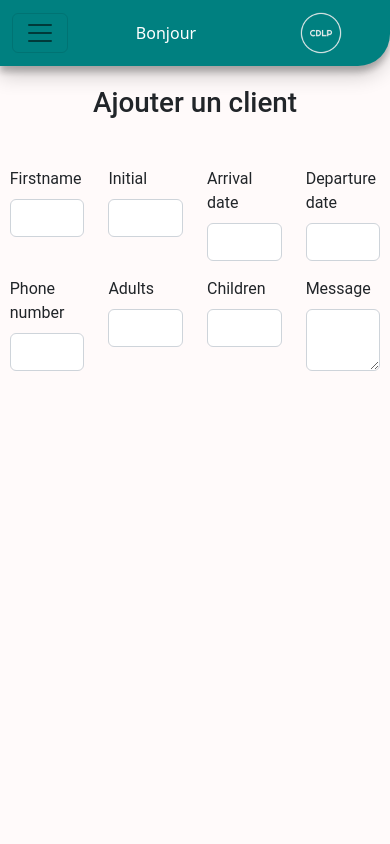
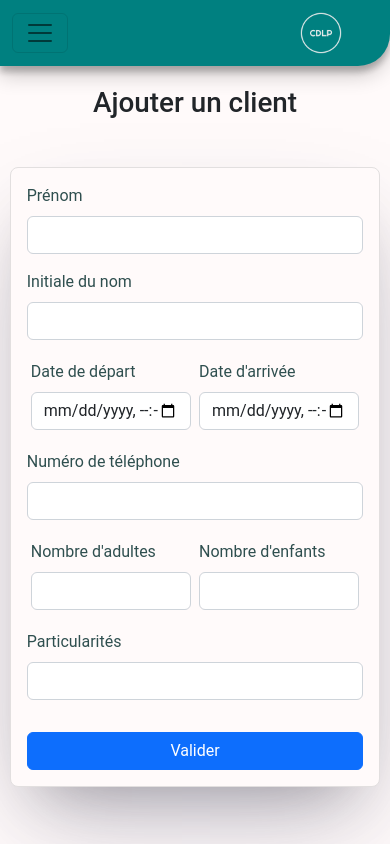
Before and after one commit to sebastien-violante/cdlp-planning, a Symfony app: template templates/client/index.html.twig in a window 390 px wide. Run offline with Twig, Linux system fonts and the light colour scheme; the template is opened without the code that fills it, so the values that code supplies are empty; form fields are guessed from the names that the template uses; some libraries are stand-ins or nearby versions; some web fonts are replaced.

Commit message:
bug fix about forms

```diff
--- a/public/_assets/css/styles.css
+++ b/public/_assets/css/styles.css
@@ -53,6 +53,7 @@ body {
 
 .login-form {
    background-color: var(--form-color);
+   border: 1px solid rgb(226, 223, 223);
    min-width: 300px;
    padding: 2em;
    border-radius:0.5em;
@@ -64,6 +65,7 @@ body {
 
 .client-form {
    background-color: var(--background-color);
+   border: 1px solid rgb(226, 223, 223);
    min-width: 300px;
    padding: 2em;
    border-radius:0.5em;
@@ -138,6 +140,6 @@ hr {
 
 .hello {
    line-height:50px;
-   margin:0;
+   margin:0 2em 0 0;
    color: white;
 }
--- a/src/Controller/ClientController.php
+++ b/src/Controller/ClientController.php
@@ -47,6 +47,8 @@ class ClientController extends AbstractController
             // Persisting new client
             $entityManagerInterface->persist($client);
             $entityManagerInterface->flush();
+
+            return $this->redirectToRoute('app_home');
         }
 
         return $this->render('client/index.html.twig', [
--- a/src/Controller/RegistrationController.php
+++ b/src/Controller/RegistrationController.php
@@ -34,6 +34,8 @@ class RegistrationController extends AbstractController
             $user->setPassword($hashedPassword);
             $this->entityManager->persist($user);
             $this->entityManager->flush();
+
+            return $this->redirectToRoute('app_login');
         };
 
         return $this->render('registration/index.html.twig', [
--- a/templates/_header.html.twig
+++ b/templates/_header.html.twig
@@ -3,8 +3,10 @@
     <button class="navbar-toggler" type="button" data-bs-toggle="collapse" data-bs-target="#navbarTogglerDemo03" aria-controls="navbarTogglerDemo03" aria-expanded="false" aria-label="Toggle navigation">
       <span class="navbar-toggler-icon"></span>
     </button>
-    <p class="hello">Bonjour {{ app.user ? app.user.pseudo : null }}</p>
     <img class="brand" src="_assets/pictures/logo_transparent.png">
+    {% if app.user %}
+      <p class="hello">Bonjour {{ app.user.pseudo }} </p>
+    {% endif %}
     {% if app.user %}
       <div class="collapse navbar-collapse" id="navbarTogglerDemo03">
         <ul class="navbar-nav me-auto mb-2 mb-lg-0">
--- a/templates/client/index.html.twig
+++ b/templates/client/index.html.twig
@@ -6,40 +6,7 @@
 <div class="example-wrapper">
     <h1 class="center mb-5">Ajouter un client</h1>
 
-    {{ form_start(clientForm) }}
-    <div class="my-custom-class-for-errors">
-        {{ form_errors(clientForm) }}
-    </div>
-
-    <div class="row">
-        <div class="col">
-            {{ form_row(clientForm.firstname) }}
-        </div>
-        <div class="col" id="some-custom-id">
-            {{ form_row(clientForm.initial) }}
-        </div>
-        <div class="col" id="some-custom-id">
-            {{ form_row(clientForm.arrivalDate) }}
-        </div>
-        <div class="col" id="some-custom-id">
-            {{ form_row(clientForm.departureDate) }}
-        </div>
-        <div class="col" id="some-custom-id">
-            {{ form_row(clientForm.phoneNumber) }}
-        </div>
-        <div class="col" id="some-custom-id">
-            {{ form_row(clientForm.adults) }}
-        </div>
-        <div class="col" id="some-custom-id">
-            {{ form_row(clientForm.children) }}
-        </div>
-        <div class="col" id="some-custom-id">
-            {{ form_row(clientForm.message) }}
-        </div>
-    </div>
-{{ form_end(clientForm) }}
-    {#
-      <form class="client-form mt-5 p-3" method="post" action="{{ path('app_home') }}" >
+    <form class="client-form mt-5 p-3" method="post" action="{{ path('app_home') }}" >
             <div class="form-group mb-3">
                 <label class="form-label" for="firstname">Prénom</label>
                 <input class="form-control" type="text" id="firstname" name="_firstname">
@@ -77,6 +44,6 @@
                 <input class="form-control" type="textarea" rows="2" id="message" name="_message">
             </div>
             <button class="btn btn-primary w-100 mt-3" type="submit">Valider</button>
-    </form>  #}
+    </form>
 </div>
 {% endblock %}
--- a/templates/home/index.html.twig
+++ b/templates/home/index.html.twig
@@ -8,8 +8,8 @@
     {% for client in clients %}
 
         <div class="card mb-3 mx-2 p-1 box-shadow" style="max-width: 540px;">
-            <div class="row g-0" style="background-color: rgba({{client.red}},{{client.green}},{{client.blue}}, 0.5)">
-                <div class="col-md-4">
+            <div class="row g-0">
+                <div class="col-md-4" style="background-color: rgba({{client.red}},{{client.green}},{{client.blue}}, 0.5); border-radius:0.5em;">
                     <img src="/_assets/pictures/silouhette.png" class="img-fluid rounded-start" alt="...">
                 </div>
                 <div class="col-md-8">
```
Also changed, not shown: templates/registration/index.html.twig (+1 -11 lines).
